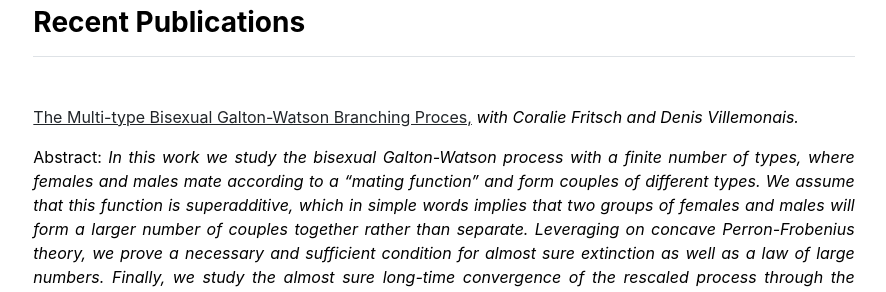
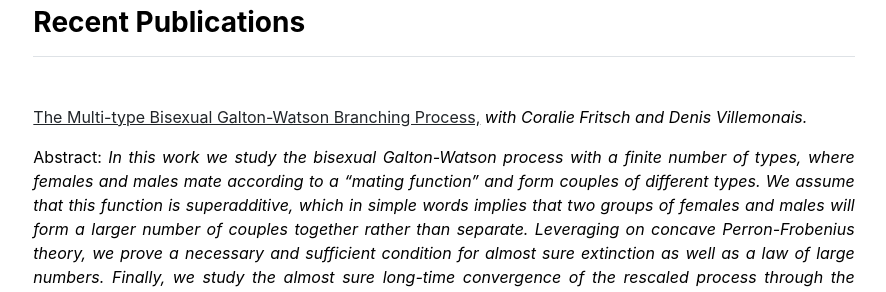
Before and after one commit to nzalduendo/nzalduendo.github.io, a Jekyll site: the page built from index.md, in a window 1280 px wide. Shown: the part 606-898 px from the top of the page, without its empty margins (196-1082 px from the left). Built offline with Jekyll 4.4.1, drawn with Linux system fonts in a browser that asks for light colours.

Commit message:
Update publications.yml

```diff
--- a/_data/publications.yml
+++ b/_data/publications.yml
@@ -1,7 +1,7 @@
 featured:
-- {name: 'The Multi-type Bisexual Galton-Watson Branching Proces,', url: 'https://arxiv.org/abs/2206.09622', contributors: 'Coralie Fritsch and Denis Villemonais.', abstract: 'In this work we study the bisexual Galton-Watson process with a finite number of types, where females and males mate according to a “mating function” and form couples of different types. We assume that this function is superadditive, which in simple words implies that two groups of females and males will form a larger number of couples together rather than separate. Leveraging on concave Perron-Frobenius theory, we prove a necessary and sufficient condition for almost sure extinction as well as a law of large numbers. Finally, we study the almost sure long-time convergence of the rescaled process through the identification of a supermartin- gale, and we give sufficient conditions to ensure a convergence in L1 to a non-degenerate limit.'}
+- {name: 'The Multi-type Bisexual Galton-Watson Branching Process,', url: 'https://arxiv.org/abs/2206.09622', contributors: 'Coralie Fritsch and Denis Villemonais.', abstract: 'In this work we study the bisexual Galton-Watson process with a finite number of types, where females and males mate according to a “mating function” and form couples of different types. We assume that this function is superadditive, which in simple words implies that two groups of females and males will form a larger number of couples together rather than separate. Leveraging on concave Perron-Frobenius theory, we prove a necessary and sufficient condition for almost sure extinction as well as a law of large numbers. Finally, we study the almost sure long-time convergence of the rescaled process through the identification of a supermartin- gale, and we give sufficient conditions to ensure a convergence in L1 to a non-degenerate limit.'}
 - {name: 'Restricted Maximum of Non-Intersecting Brownian Bridges,', url: 'https://arxiv.org/abs/2302.11432', contributors: 'Yamit Yalanda', abstract: 'Consider a system of N non-intersecting Brownian bridges in [0,1], and let M_N(p) be the maximal height attained by the top path in the interval [0, p], p ∈ [0, 1]. It is known that, under a suitable rescaling, the distribution of M_N(p) converges, as N → ∞, to a one-parameter family of distributions interpolating between the Tracy-Widom distributions for the Gaussian Orthogonal and Unitary Ensembles (corresponding, respectively, to p → 1 and p → 0). It is also known that, for fixed N , M_N(1) is distributed as the top eigenvalue of a random matrix drawn from the Laguerre Orthogonal Ensemble. Here we show a version of these results for M_N(p) for fixed N , showing that M_N(p)/√p converges in distribution, as p → 0, to the righmost charge in a generalized Laguerre Unitary Ensemble, which coincides with the top eigenvalue of a random matrix drawn from the Antisymmetric Gaussian Ensemble.'}
 
 index:
-- {name: 'The Multi-type Bisexual Galton-Watson Branching Proces,', url: 'https://arxiv.org/abs/2206.09622', contributors: 'Coralie Fritsch and Denis Villemonais.'}
+- {name: 'The Multi-type Bisexual Galton-Watson Branching Process,', url: 'https://arxiv.org/abs/2206.09622', contributors: 'Coralie Fritsch and Denis Villemonais.'}
 - {name: 'Restricted Maximum of Non-Intersecting Brownian Bridges,', url: 'https://arxiv.org/abs/2302.11432', contributors: 'Yamit Yalanda'}
```
